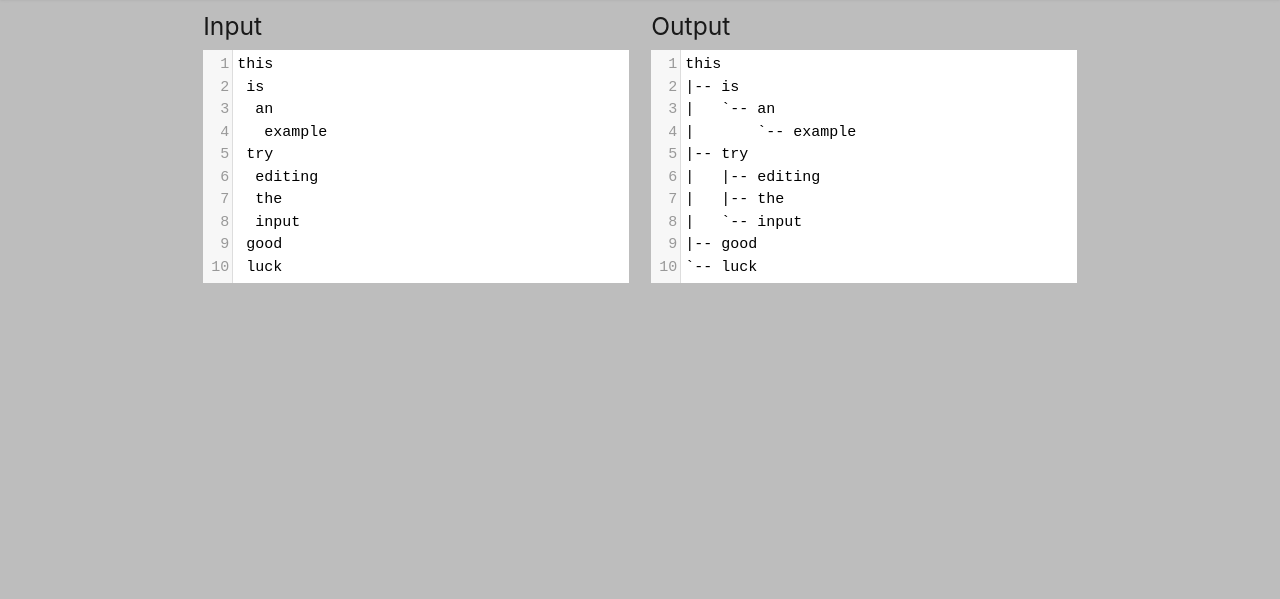
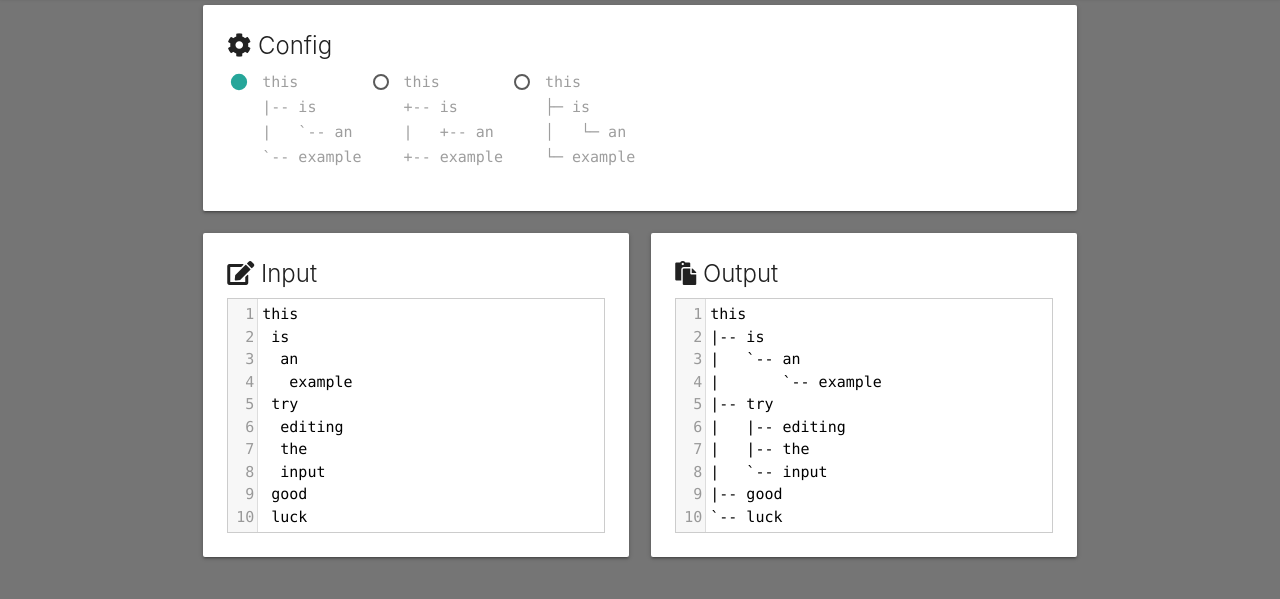
Before and after one commit to konohiroaki/ascii-treeview-generator, a plain HTML site: page index.html in a window 1280 px wide. Shown: the part 67-666 px from the top of the page. Drawn offline with nearby package versions, Linux system fonts and the light colour scheme.

Commit message:
add variants for ascii

```diff
--- a/css/custom.css
+++ b/css/custom.css
@@ -9,4 +9,18 @@ footer i {
 .brand-logo {
     font-family: 'Cutive Mono', monospace;
     margin-left: 0.5em;
+    margin-top: 2px;
 }
+
+label[for=input], label[for=output] {
+    color: inherit;
+}
+
+textarea[id=input] + div, textarea[id=output] + div {
+    border: solid 1px #ccc;
+}
+
+input[type=radio] + span pre {
+    margin: 0;
+    font-family: Consolas, monospace;
+}
--- a/index.html
+++ b/index.html
@@ -16,6 +16,8 @@
           integrity="sha256-tKn8A2U9uuN5rPr3gh4A9FYMJkarrzLVyks7aS/ZfBU=" crossorigin="anonymous"/>
     <link rel="stylesheet" href="https://cdnjs.cloudflare.com/ajax/libs/codemirror/5.37.0/codemirror.min.css"
           integrity="sha256-I8NyGs4wjbMuBSUE40o55W6k6P7tu/7G28/JGUUYCIs=" crossorigin="anonymous"/>
+    <link rel="stylesheet" href="https://cdnjs.cloudflare.com/ajax/libs/codemirror/5.37.0/theme/idea.min.css"
+          integrity="sha256-grQzeWsyhxhiva7BT0BVJ9/l4oQEWKp4YV1q8u+ku0M=" crossorigin="anonymous" />
     <link rel="stylesheet" href="https://use.fontawesome.com/releases/v5.0.10/css/all.css"
           integrity="sha384-+d0P83n9kaQMCwj8F4RJB66tzIwOKmrdb46+porD/OvrJ+37WqIM7UoBtwHO6Nlg" crossorigin="anonymous">
     <link rel="stylesheet" href="css/custom.css">
@@ -26,7 +28,7 @@
     <title>ASCII TreeView Generator</title>
 </head>
 
-<body class="grey lighten-1">
+<body class="grey darken-1 grey-text text-darken-4">
 <header>
     <nav>
         <div class="nav-wrapper blue-grey darken-4">
@@ -36,14 +38,35 @@
 </header>
 <main id="app" class="container">
     <div class="row">
-        <div class="col s6">
-            <h5>Input</h5>
-            <textarea id="input" title="input"></textarea>
+        <div class="col s12">
+            <div class="card">
+                <div class="card-content">
+                    <span class="card-title"><i class="fas fa-cog"></i> Config</span>
+                    <form class="row">
+                        <label v-for="(v, k) in ascii" class="col s4 m3 l2">
+                            <input name="ascii" type="radio" :value="k" v-model="preset" @change="asciiChange(k)"/>
+                            <span><pre v-html="examples[k]"></pre></span>
+                        </label>
+                    </form>
+                </div>
+            </div>
         </div>
-        <div class="col s6">
-            <h5>Output</h5>
-            <textarea id="output" title="output"></textarea>
-        </div>
+            <div class="col s6">
+                <div class="card">
+                    <div class="card-content">
+                        <label for="input" class="card-title"><i class="fas fa-edit"></i> Input</label>
+                        <textarea id="input" title="input"></textarea>
+                    </div>
+                </div>
+            </div>
+            <div class="col s6">
+                <div class="card">
+                    <div class="card-content">
+                        <label for="output" class="card-title"><i class="fas fa-paste"></i> Output</label>
+                        <textarea id="output" title="output"></textarea>
+                    </div>
+                </div>
+            </div>
     </div>
 </main>
 <footer>
@@ -55,6 +78,8 @@
 </footer>
 <script src="https://code.jquery.com/jquery-3.3.1.slim.min.js"
         integrity="sha256-3edrmyuQ0w65f8gfBsqowzjJe2iM6n0nKciPUp8y+7E=" crossorigin="anonymous"></script>
+<script src="https://cdnjs.cloudflare.com/ajax/libs/vue/2.5.16/vue.min.js"
+        integrity="sha256-TaLceMwjWRqe4yhbqPOJH6V7UGt5AvvdNfpaIXJWbFU=" crossorigin="anonymous"></script>
 <script src="https://cdnjs.cloudflare.com/ajax/libs/materialize/1.0.0-beta/js/materialize.min.js"
         integrity="sha256-W9FML0cw6SfScX3k0Z8iTWhaZGSEUrR3R3KWfRA6lnI=" crossorigin="anonymous"></script>
 <script src="https://cdnjs.cloudflare.com/ajax/libs/codemirror/5.37.0/codemirror.min.js"
--- a/js/custom.js
+++ b/js/custom.js
@@ -1,13 +1,12 @@
 var TreeView = {
-    branchA: "|-- ", branchB: "`-- ", stem: "|   ", space: "    ",
-    generate: function (input) {
+    generate: function (input, ascii, indent) {
         var list = input.split("\n");
         list = list.reverse();
         var output = [];
         var levelMemo = [];
         list.forEach(function (val) {
             var level = 0;
-            while (val.charAt(level) === " ") {
+            while (val.substr(level * indent.length, indent.length) === indent) {
                 level++;
                 if (levelMemo.length < level) {
                     levelMemo.push(false);
@@ -17,17 +16,17 @@ var TreeView = {
             var rowStr = "";
             for (var i = 1; i < level; i++) {
                 if (levelMemo[i - 1]) {
-                    rowStr += TreeView.stem;
+                    rowStr += ascii.stem;
                 } else {
-                    rowStr += TreeView.space;
+                    rowStr += ascii.space;
                 }
             }
             if (level === 0) {
                 rowStr += val.trim();
             } else if (levelMemo[level - 1]) {
-                rowStr += TreeView.branchA + val.trim();
+                rowStr += ascii.branchA + val.trim();
             } else {
-                rowStr += TreeView.branchB + val.trim();
+                rowStr += ascii.branchB + val.trim();
             }
             output.push(rowStr);
 
@@ -43,13 +42,45 @@ var TreeView = {
     }
 };
 
+var app = new Vue({
+    el: '#app',
+    data: {
+        ascii: [
+            {
+                branchA: "|-- ", branchB: "`-- ", stem: "|   ", space: "    "
+            }, {
+                branchA: "+-- ", branchB: "+-- ", stem: "|   ", space: "    "
+            }, {
+                branchA: "├─ ", branchB: "└─ ", stem: "│   ", space: "    "
+            }
+        ],
+        examples: [],
+        preset: "0"
+    },
+    methods: {
+        example: function (k) {
+            return "this\n"
+                   + app.ascii[k].branchA + "is\n"
+                   + app.ascii[k].stem + app.ascii[k].branchB + "an\n"
+                   + app.ascii[k].branchB + "example";
+        },
+        asciiChange: function (value) {
+            output.setValue(TreeView.generate(input.getValue(), app.ascii[value], " "));
+        }
+    }
+});
+
+app.ascii.forEach(function (value, index) {
+    app.examples.push(app.example(index));
+});
+
 var input = CodeMirror.fromTextArea($("#input").get(0),
-    {lineNumbers: true, viewportMargin: Infinity});
+    {lineNumbers: true, viewportMargin: Infinity, theme: "idea"});
 var output = CodeMirror.fromTextArea($("#output").get(0),
-    {lineNumbers: true, viewportMargin: Infinity, readOnly: true});
+    {lineNumbers: true, viewportMargin: Infinity, theme: "idea", readOnly: true});
 
 input.on("change", function (cm) {
-    output.getDoc().setValue(TreeView.generate(cm.getValue()));
+    output.setValue(TreeView.generate(cm.getValue(), app.ascii[app.preset], " "));
 });
 
 input.setValue("this\n is\n  an\n   example\n try\n  editing\n  the\n  input\n good\n luck");
```
